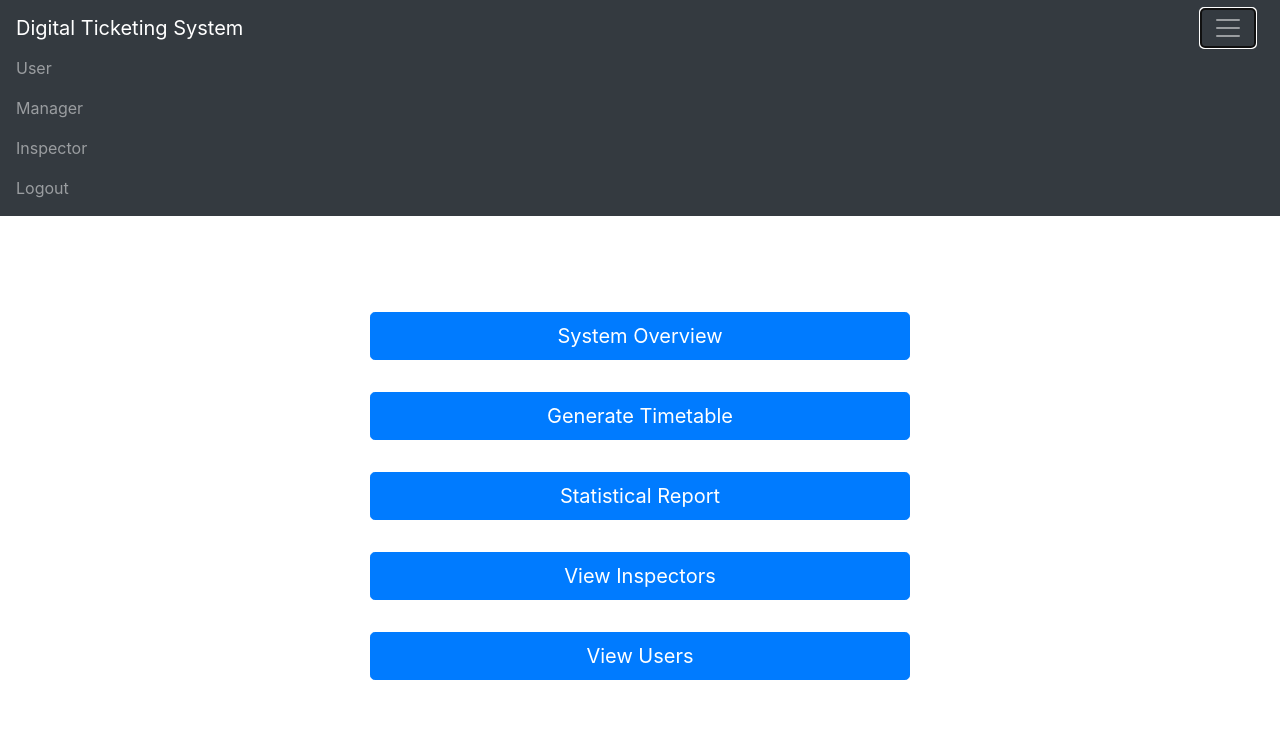
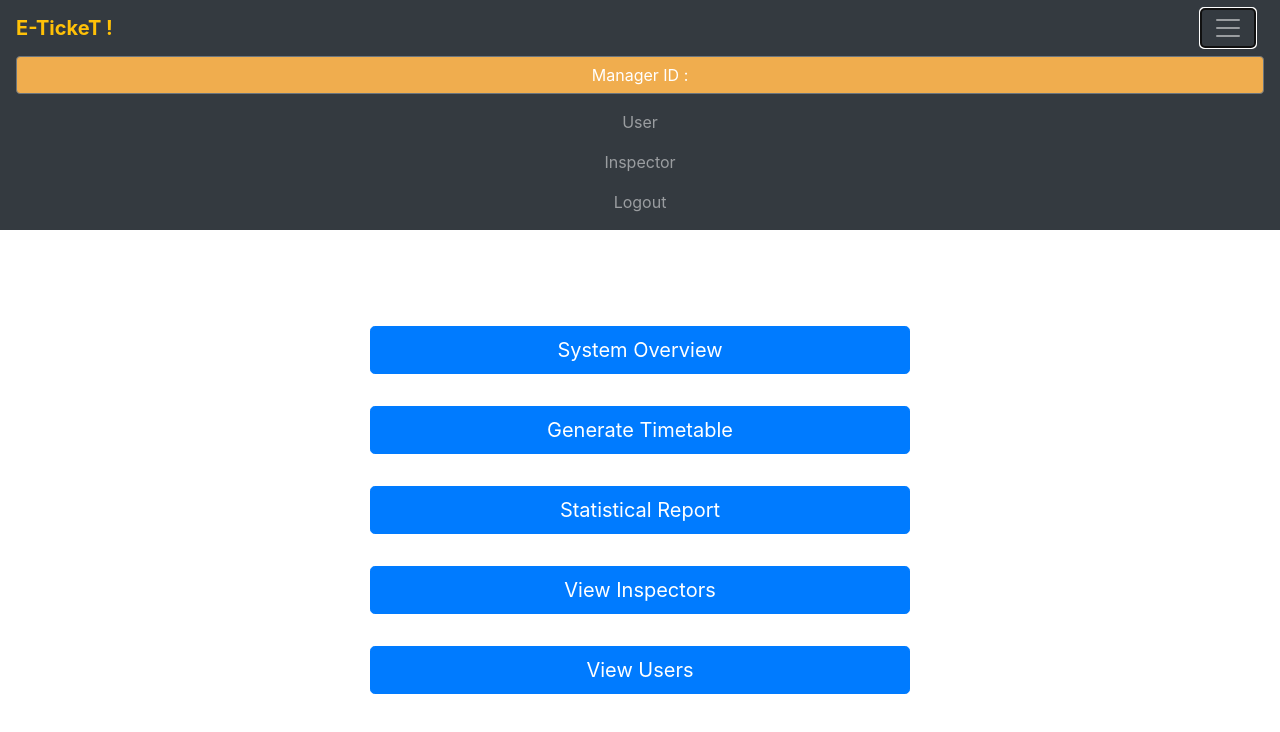
Before and after one commit to SLIIT-Group/Digital-Ticketing-System-CSSE, a React (Create React App) app: page /manager in a window 1280 px wide. Both pictures are taken after a click on the button 1228 px from the left and 28 px from the top of the page. Shown: the top 732 px of the page. Built offline with nearby package versions, Linux system fonts and the light colour scheme.

Commit message:
ui modified

```diff
--- a/src/components/Inspector/InspectorHome.js
+++ b/src/components/Inspector/InspectorHome.js
@@ -1,6 +1,6 @@
 import React from 'react';
 import { Container, Row, Col, Button } from 'reactstrap';
-import NavBar from '../Navbar';
+import NavBar from './Navbar';
 
 function InspectorHome() {
   return (
--- /dev/null
+++ b/src/components/Inspector/Navbar.js
@@ -0,0 +1,49 @@
+import React, { useState } from 'react';
+import {
+  Collapse,
+  Navbar,
+  NavbarToggler,
+  NavbarBrand,
+  Nav,
+  NavItem,
+  NavLink, Button,
+} from 'reactstrap';
+
+const Example = (props) => {
+  const [collapsed, setCollapsed] = useState(true);
+
+  const toggleNavbar = () => setCollapsed(!collapsed);
+
+  return (
+    <div>
+      <Navbar color='dark' dark>
+        <NavbarBrand href='/' className='mr-auto font-weight-bold text-warning'>
+          E-TickeT !
+        </NavbarBrand>
+        <NavbarToggler onClick={toggleNavbar} className='mr-2' />
+        <Collapse isOpen={!collapsed} navbar>
+          <Nav navbar>
+            <NavItem>
+              <NavLink href='/inspector' className="justify-content-center text-center"><Button
+                  style={{ backgroundColor: '#f0ad4e', width: '100%' }}
+              >
+                Inspector ID :
+              </Button></NavLink>
+            </NavItem>
+            <NavItem>
+              <NavLink href='/user' className="justify-content-center text-center">User</NavLink>
+            </NavItem>
+            <NavItem>
+              <NavLink href='/manager' className="justify-content-center text-center">Manager</NavLink>
+            </NavItem>
+            <NavItem>
+              <NavLink href='/' className="justify-content-center text-center">Logout</NavLink>
+            </NavItem>
+          </Nav>
+        </Collapse>
+      </Navbar>
+    </div>
+  );
+};
+
+export default Example;
--- a/src/components/Login.js
+++ b/src/components/Login.js
@@ -54,13 +54,15 @@ function Login() {
                       placeholder='Enter Password'
                     />
                   </FormGroup>
+                  <NavLink to='/user'>
                   <div style={{ display: 'flex', justifyContent: 'center' }}>
-                    <NavLink to='/user'>
-                      <Button style={{ backgroundColor: '#4CAF50' }}>
-                        Login
-                      </Button>
-                    </NavLink>
+                    <Button
+                        style={{ backgroundColor: '#f0ad4e', width: '100%' }}
+                    >
+                      Login
+                    </Button>
                   </div>
+                  </NavLink>
                 </Form>
               </CardText>
             </CardBody>
--- a/src/components/Manager/ManagerHome.js
+++ b/src/components/Manager/ManagerHome.js
@@ -1,6 +1,6 @@
 import React from 'react';
 import { Container, Row, Col, Button } from 'reactstrap';
-import NavBar from '../Navbar';
+import NavBar from './Navbar';
 
 function ManagerHome() {
   return (
--- /dev/null
+++ b/src/components/Manager/Navbar.js
@@ -0,0 +1,49 @@
+import React, { useState } from 'react';
+import {
+  Collapse,
+  Navbar,
+  NavbarToggler,
+  NavbarBrand,
+  Nav,
+  NavItem,
+  NavLink, Button,
+} from 'reactstrap';
+
+const Example = (props) => {
+  const [collapsed, setCollapsed] = useState(true);
+
+  const toggleNavbar = () => setCollapsed(!collapsed);
+
+  return (
+    <div>
+      <Navbar color='dark' dark>
+        <NavbarBrand href='/' className='mr-auto font-weight-bold text-warning'>
+          E-TickeT !
+        </NavbarBrand>
+        <NavbarToggler onClick={toggleNavbar} className='mr-2' />
+        <Collapse isOpen={!collapsed} navbar>
+          <Nav navbar>
+            <NavItem>
+              <NavLink href='/manager' className="justify-content-center text-center"><Button
+                  style={{ backgroundColor: '#f0ad4e', width: '100%' }}
+              >
+                Manager ID :
+              </Button></NavLink>
+            </NavItem>
+            <NavItem>
+              <NavLink href='/user' className="justify-content-center text-center">User</NavLink>
+            </NavItem>
+            <NavItem>
+              <NavLink href='/inspector' className="justify-content-center text-center">Inspector</NavLink>
+            </NavItem>
+            <NavItem>
+              <NavLink href='/' className="justify-content-center text-center">Logout</NavLink>
+            </NavItem>
+          </Nav>
+        </Collapse>
+      </Navbar>
+    </div>
+  );
+};
+
+export default Example;
--- a/src/components/Register.js
+++ b/src/components/Register.js
@@ -93,7 +93,7 @@ function Register() {
                   </FormGroup>
                   <div style={{ display: 'flex', justifyContent: 'center' }}>
                     <Button
-                      style={{ backgroundColor: '#4CAF50', width: '40%' }}
+                      style={{ backgroundColor: '#f0ad4e', width: '100%' }}
                     >
                       Register
                     </Button>
--- a/src/components/Navbar.js
+++ b/src/components/User/Navbar.js
@@ -6,7 +6,7 @@ import {
   NavbarBrand,
   Nav,
   NavItem,
-  NavLink,
+  NavLink, Button,
 } from 'reactstrap';
 
 const Example = (props) => {
@@ -17,23 +17,27 @@ const Example = (props) => {
   return (
     <div>
       <Navbar color='dark' dark>
-        <NavbarBrand href='/' className='mr-auto'>
-          Digital Ticketing System
+        <NavbarBrand href='/' className='mr-auto font-weight-bold text-warning'>
+          E-TickeT !
         </NavbarBrand>
         <NavbarToggler onClick={toggleNavbar} className='mr-2' />
         <Collapse isOpen={!collapsed} navbar>
           <Nav navbar>
-            <NavItem>
-              <NavLink href='/user'>User</NavLink>
+            <NavItem className="justify-content-center">
+              <NavLink href='/user' className="justify-content-center text-center"><Button
+                  style={{ backgroundColor: '#f0ad4e', width: '100%' }}
+              >
+                Passenger ID :
+              </Button></NavLink>
             </NavItem>
             <NavItem>
-              <NavLink href='/manager'>Manager</NavLink>
+              <NavLink href='/manager' className="justify-content-center text-center">Manager</NavLink>
             </NavItem>
             <NavItem>
-              <NavLink href='/inspector'>Inspector</NavLink>
+              <NavLink href='/inspector' className="justify-content-center text-center">Inspector</NavLink>
             </NavItem>
             <NavItem>
-              <NavLink href='/'>Logout</NavLink>
+              <NavLink href='/' className="justify-content-center text-center">Logout</NavLink>
             </NavItem>
           </Nav>
         </Collapse>
--- a/src/components/User/UserHome.js
+++ b/src/components/User/UserHome.js
@@ -1,6 +1,6 @@
 import React from 'react';
 import { Container, Row, Col, Button } from 'reactstrap';
-import NavBar from '../Navbar';
+import NavBar from './Navbar';
 
 function UserHome() {
   return (
```
